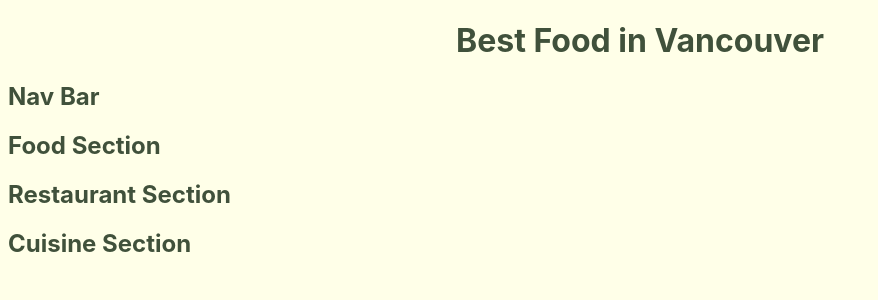
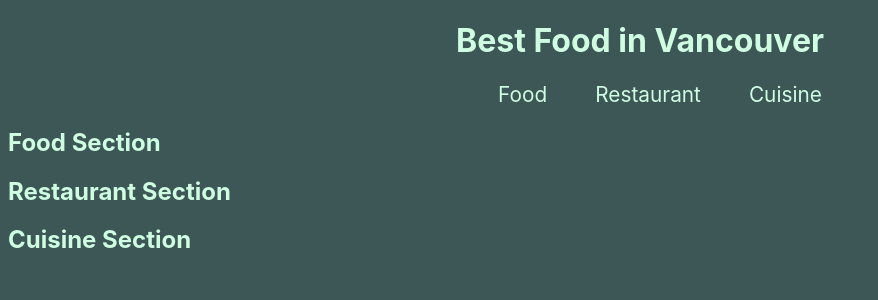
Before and after one commit to wenwen-dev/2600-wenwenwang, a React app: page / in a window 1280 px wide. Shown: the top 300 px of the page, without its empty margins (0-878 px from the left). Built offline with nearby package versions, Linux system fonts and the light colour scheme.

Commit message:
Add NavBar basic styles

```diff
--- a/src/CuisineSection.js
+++ b/src/CuisineSection.js
@@ -1,4 +1,6 @@
 import React from 'react';
+const { useState, useEffect } = React;
+
 
 const CuisineSection = props => {
   return (
--- a/src/FoodSection.js
+++ b/src/FoodSection.js
@@ -1,10 +1,12 @@
 import React from 'react';
+const { useState, useEffect } = React;
+
 
 const FoodSection = props => {
   return (
-    <>
+    <section id='food-section'>
       <h2>Food Section</h2>
-    </>
+    </section>
   )
 }
 
--- a/src/Navbar.js
+++ b/src/Navbar.js
@@ -1,10 +1,16 @@
 import React from 'react';
+const { useState, useEffect } = React;
+
 
 const Navbar = props => {
   return (
-    <>
-      <h2>Nav Bar</h2>
-    </>
+    <nav>
+      <ul>
+        <li><a href='#' >Food</a></li>
+        <li><a href='#'>Restaurant</a></li>
+        <li><a href='#'>Cuisine</a></li>
+      </ul>
+    </nav>
   )
 }
 
--- a/src/RestaurantSection.js
+++ b/src/RestaurantSection.js
@@ -1,4 +1,6 @@
 import React from 'react';
+const { useState, useEffect } = React;
+
 
 const RestaurantSection = props => {
   return (
--- a/src/style.css
+++ b/src/style.css
@@ -8,8 +8,8 @@ html {
 
 body {
   height: 100vh;
-  background-color: #FFFFE8;
-  color: #40513B;
+  background-color: #3D5656;
+  color: #CFFDE1;
   font-family: -apple-system, BlinkMacSystemFont, "Segoe UI", Roboto, Helvetica, Arial, sans-serif, "Apple Color Emoji", "Segoe UI Emoji", "Segoe UI Symbol";
 }
 
@@ -20,3 +20,27 @@ body {
 h1 {
   text-align: center;
 }
+
+nav ul {
+  display: flex;
+  justify-content: center;
+  gap: 3rem;
+  list-style-type: none;
+  font-size: 1.3rem;
+}
+
+a {
+  text-decoration: none;
+}
+
+a:link, a:visited {
+  color: #CFFDE1;
+}
+
+a:hover {
+  color: #FED049;
+}
+
+#food-section {
+  /* display: none; */
+}
```
Also changed, not shown: public/bundle.js, 1 other file (tests, documents, lock files or other folders).
